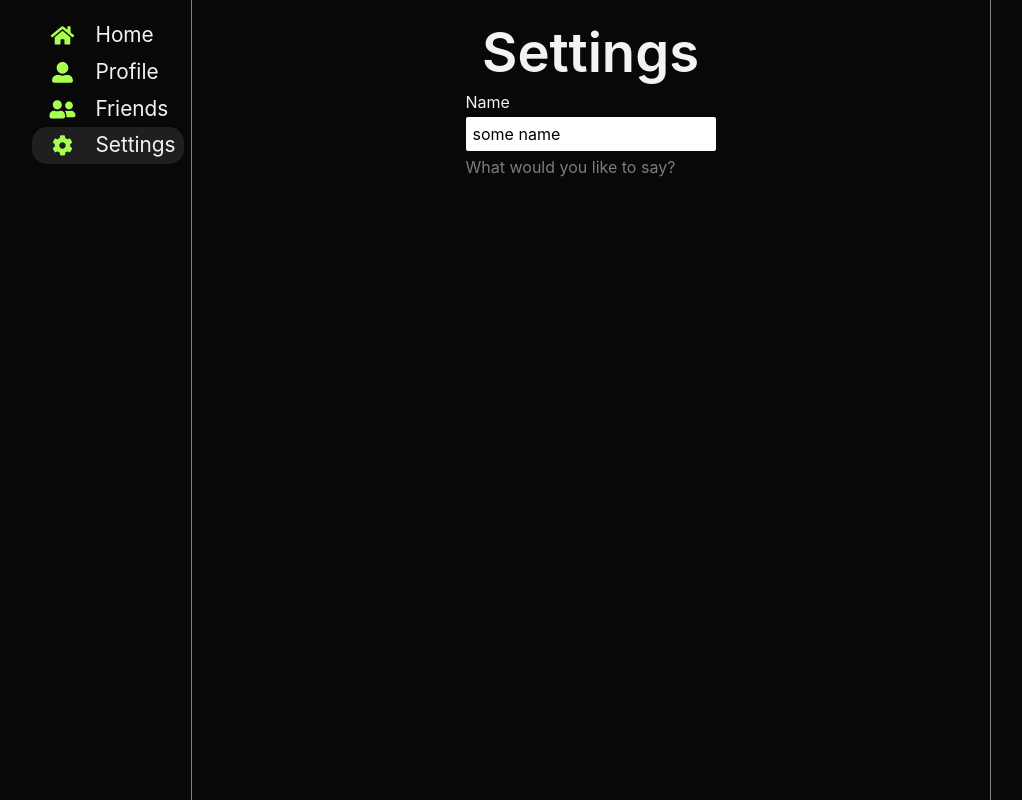
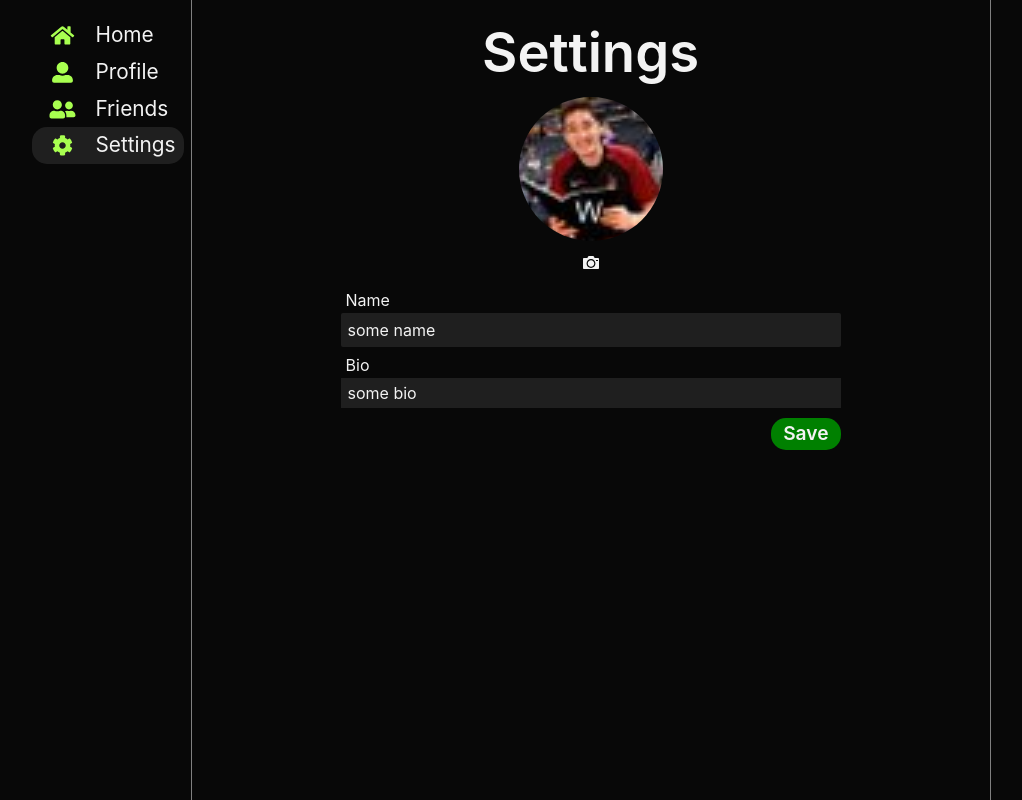
Before and after one commit to social-media-app-project/social-media-app, a React (Create React App) app in the folder frontend/: page /settings in a window 1280 px wide. Shown: the whole page, without its empty margins (132-1154 px from the left). Built offline with nearby package versions, Linux system fonts and the light colour scheme.

Commit message:
settings page done

```diff
--- a/frontend/src/components/CreatePost/CreatePostForm/CreatePostForm.js
+++ b/frontend/src/components/CreatePost/CreatePostForm/CreatePostForm.js
@@ -7,7 +7,9 @@ import styles from "./CreatePostForm.module.css";
 const CreatePostForm = () => {
   return (
     <form>
-      <LargeTextInput></LargeTextInput>
+      <LargeTextInput
+        placeholder={"What would you like to say?"}
+      ></LargeTextInput>
       <div className={styles["buttons-container"]}>
         <AttachmentsBar></AttachmentsBar>
         <CreatePostButton></CreatePostButton>
--- /dev/null
+++ b/frontend/src/components/Settings/ChangeProfilePic/ChangeProfilePic.js
@@ -0,0 +1,23 @@
+import React from "react";
+import styles from "./ChangeProfilePic.module.css";
+import profilePicTest from "../../../test-data/test-images/profilePicTest.jpg";
+import { ImCamera } from "react-icons/im";
+
+const ChangeProfilePic = () => {
+  // TODO: open image uploading modal on button click
+
+  return (
+    <div className={styles["change-profile-pic"]}>
+      <img
+        src={profilePicTest}
+        alt="person"
+        className={styles["profile-pic"]}
+      />
+      <button className={styles["pic-button"]}>
+        <ImCamera />
+      </button>
+    </div>
+  );
+};
+
+export default ChangeProfilePic;
--- /dev/null
+++ b/frontend/src/components/Settings/ChangeProfilePic/ChangeProfilePic.module.css
@@ -0,0 +1,21 @@
+.change-profile-pic {
+  display: flex;
+  flex-direction: column;
+  align-items: center;
+}
+
+.profile-pic {
+  border-radius: 50%;
+  padding: 3px;
+  width: 150px;
+  height: 150px;
+}
+
+.pic-button {
+  padding: 10px;
+  border-radius: 50%;
+}
+
+.pic-button:hover {
+  background-color: var(--primary-background);
+}
--- a/frontend/src/components/Settings/Settings.js
+++ b/frontend/src/components/Settings/Settings.js
@@ -1,6 +1,8 @@
 import React, { useState } from "react";
 import FormTextInput from "../common/form/FormTextInput/FormTextInput";
 import LargeTextInput from "../common/form/LargeTextInput/LargeTextInput";
+import TextButton from "../common/form/TextButton/TextButton";
+import ChangeProfilePic from "./ChangeProfilePic/ChangeProfilePic";
 import styles from "./Settings.module.css";
 
 const Settings = (props) => {
@@ -9,22 +11,43 @@ const Settings = (props) => {
 
   return (
     <div className={styles["settings-container"]}>
+      <div>
         <h1 className={styles["settings-header"]}>Settings</h1>
-      <form>
-        <div className={styles["edit-pic-container"]}></div>
+      </div>
+      <div className={styles["form-container"]}>
+        <form className={styles["settings-form"]}>
+          <div className={styles["edit-pic-container"]}>
+            <ChangeProfilePic />
+          </div>
           <div className={styles["edit-name-container"]}>
-          <FormTextInput
-            label="Name"
-            inputName="Name"
+            <label className={styles["text-input-label"]}>Name</label>
+            <input
+              type="text"
+              className={styles["text-input"]}
+              id={"name"}
+              name={"name"}
               value={nameText}
-            setStateToNewText={setNameText}
-            handleTextChange={(e) => setNameText(e.target.value)}
+              style={{ width: props.width }}
+              onChange={(e) => setNameText(e.target.value)}
+            ></input>
+          </div>
+          <div className={styles["edit-bio-container"]}>
+            <label className={styles["text-input-label"]}>Bio</label>
+            <LargeTextInput
+              classNames={[styles["bio-input"]]}
+              value={bioText}
+              onChange={(e) => setBioText(e.target.value)}
             />
           </div>
-        <div className={styles["edit-bio-container"]}>
-          <LargeTextInput></LargeTextInput>
+          <div className={styles["save-button-container"]}>
+            <TextButton
+              text="Save"
+              type="submit"
+              classNames={[styles["save-button"]]}
+            />
           </div>
         </form>
+      </div>
     </div>
   );
 };
--- a/frontend/src/components/Settings/Settings.module.css
+++ b/frontend/src/components/Settings/Settings.module.css
@@ -4,8 +4,68 @@
   align-items: center;
   margin: 10px;
 }
+
 .settings-header {
   font-size: clamp(1.5rem, -0.875rem + 10.333vw, 3.4rem);
   font-weight: 600;
   margin: 15px 0px;
 }
+
+.form-container {
+  display: flex;
+  justify-content: center;
+  width: 100%;
+}
+
+.settings-form {
+  flex-basis: 500px;
+  flex-shrink: 1;
+}
+
+.edit-name-container,
+.edit-bio-container,
+.save-button-container,
+.edit-pic-container {
+  width: 100%;
+  margin-bottom: 10px;
+}
+
+.edit-pic-container {
+  display: flex;
+  justify-content: center;
+}
+
+.text-input-label {
+  text-align: left;
+  cursor: text;
+  margin-left: 5px;
+}
+
+.text-input {
+  display: block;
+  outline: none;
+  padding: 7px;
+  font-size: 1rem;
+  border: none;
+  width: 100%;
+  border-radius: 2px;
+  background-color: var(--primary-background);
+  color: var(--text-color);
+  margin-top: 5px;
+}
+
+.bio-input {
+  padding: 7px;
+  background-color: var(--primary-background);
+  margin-top: 5px;
+}
+
+.save-button {
+  float: right;
+  background-color: green;
+}
+
+.save-button:hover {
+  background-color: var(--text-color);
+  color: green;
+}
--- a/frontend/src/components/common/form/FormTextInput/FormTextInput.js
+++ b/frontend/src/components/common/form/FormTextInput/FormTextInput.js
@@ -13,7 +13,6 @@ function FormTextInput(props) {
         id={props.inputName}
         name={props.inputName}
         value={props.value}
-        style={{ width: props.width }}
         onChange={(event) =>
           props.handleTextChange(event, props.setStateToNewText)
         }
--- a/frontend/src/components/common/form/LargeTextInput/LargeTextInput.js
+++ b/frontend/src/components/common/form/LargeTextInput/LargeTextInput.js
@@ -3,14 +3,23 @@ import styles from "./LargeTextInput.module.css";
 
 const LargeTextInput = (props) => {
   return (
-    <div className={styles["text-input-container"]}>
+    <div
+      className={
+        props.classNames
+          ? [styles["text-input-container"], ...props.classNames].join(" ")
+          : styles["text-input-container"]
+      }
+    >
       <div
         className={styles["text-input"]}
         contentEditable
         role="textbox"
         spellCheck={false}
-        placeholder={props.placeholder || "What would you like to say?"}
-      />
+        placeholder={props.placeholder}
+        onChange={props.onChange}
+      >
+        {props.value}
+      </div>
     </div>
   );
 };
```
Lines whose indentation alone changed are shown as unchanged.
